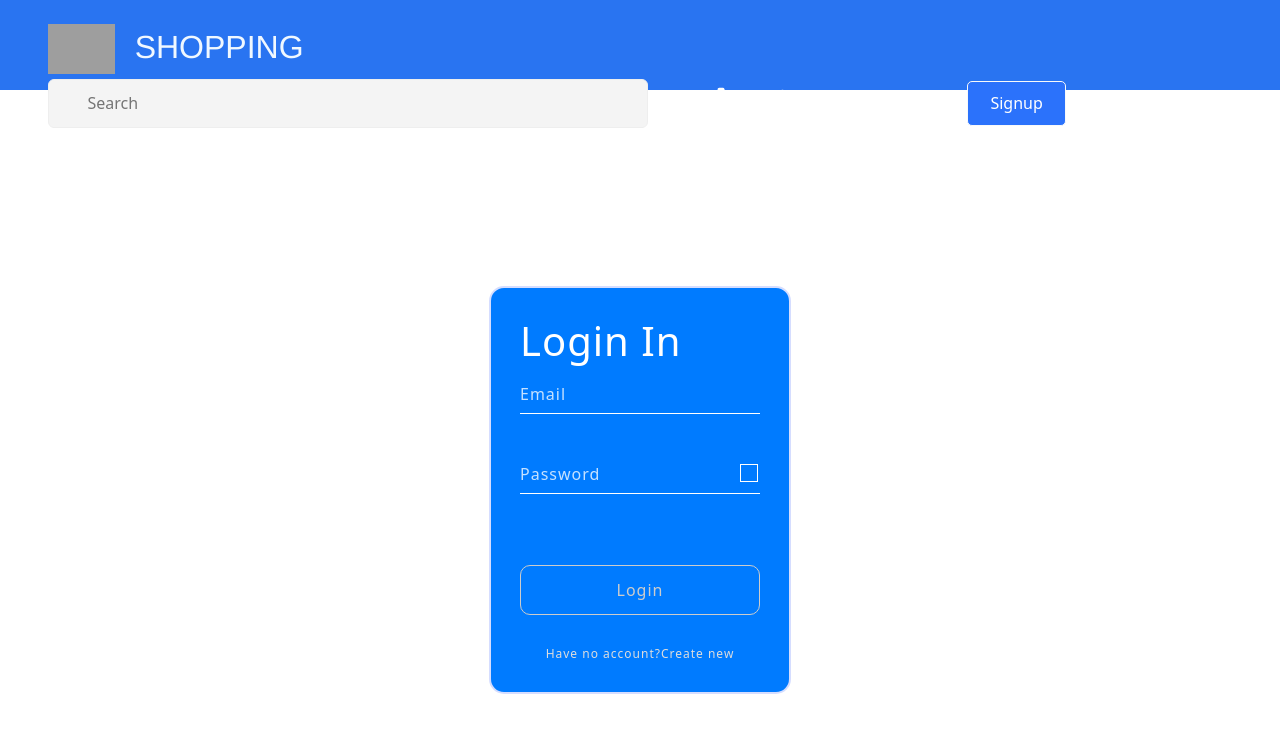
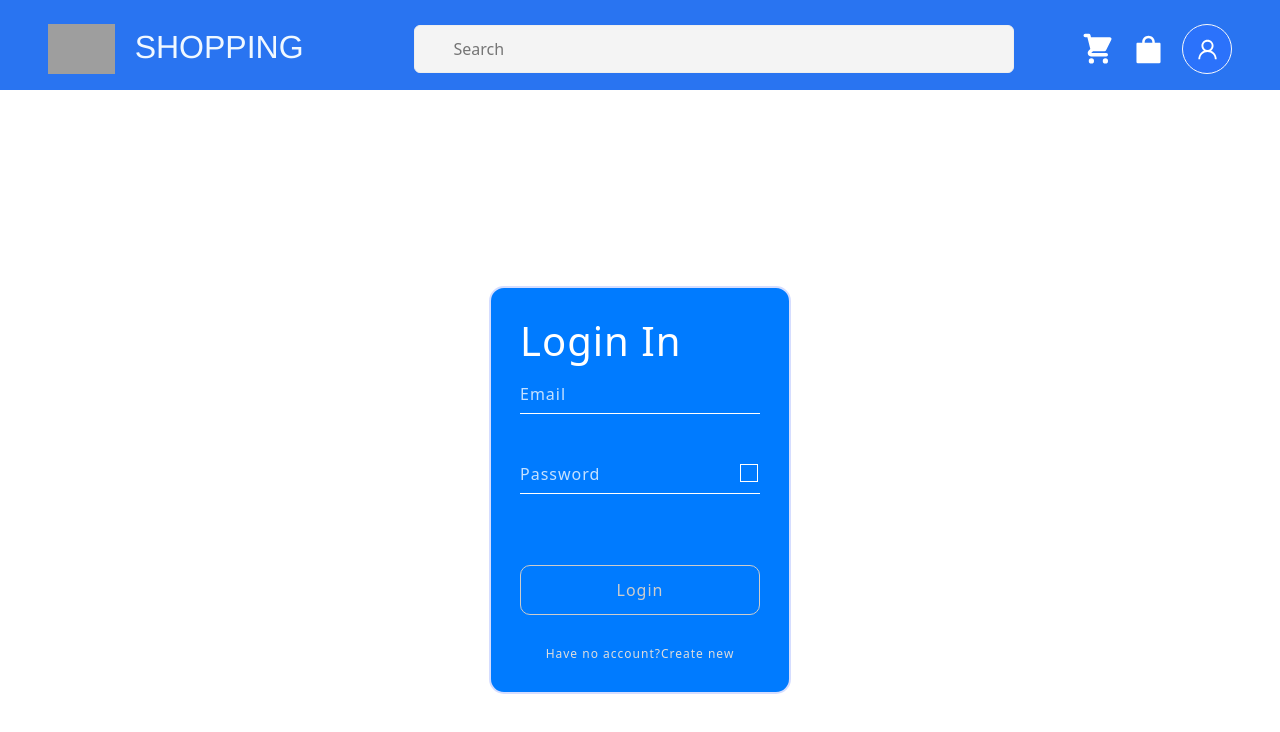
Before and after one commit to Karthick2505/Shopping-cart, a React (Create React App) app: page /login in a window 1280 px wide. Shown: the top 732 px of the page. Built offline with nearby package versions, Linux system fonts and the light colour scheme; no server answers; grey boxes are pictures that could not be loaded.

Commit message:
19Jun 2 Commit

```diff
--- a/src/Ekart/Ekart.css
+++ b/src/Ekart/Ekart.css
@@ -132,6 +132,14 @@
   position: fixed;
   height: 100%;
   overflow: hidden;
+
+}
+.sidebar h1{
+  margin-top: 10px;
+  text-align: center;
+  font-size: 20px;
+  color: #000000;
+
 }
 
 .sidebar a {
@@ -314,9 +322,13 @@ a {
   margin-right: 50px;
 }
 
-.profile {
-  margin: 0 50px;
+.profile{
+  border-radius: 50%;
+  width: 50px;
+  height: 50px;
+  padding: 0;
 }
+
 
 
 
@@ -583,3 +595,8 @@ label {
 .checkout:hover {
   background-color: #494;
 }
+
+.sweetPagination .paginationUL .pageItem .activeButton {
+  color: #f1f2f6;
+  background-color: #2974f1 !important;
+}
--- a/src/Ekart/Ekartmain.js
+++ b/src/Ekart/Ekartmain.js
@@ -97,12 +97,9 @@ function Ekartmain() {
               <form class="search" role="search" onSubmit={submit}>
                 <input value={value} type="text" placeholder="Search" onChange={changeinInput} />
               </form>
-              <Link to="/cart"><HiShoppingCart color='white' size={35} /><span className="badge badge-warning float-right " color='black'>{cartcount>0 ? cartcount : ''}</span></Link>
-              <Link to="/wishlist"><AiFillShopping color='white' size={35} /><span className="badge badge-warning float-right " color='black'>{whishlistcount>0 ? whishlistcount : ''}</span></Link>
-              <a href="#profile" className='profile'>
-                <AiOutlineUser color='white' size={35} />
-              </a>
-              <Link to="/signup"><button class="btn btn-light">Signup</button></Link>
+              <Link to="/cart"><HiShoppingCart  color='white' size={35} /><span className="badge badge-warning float-right " >{cartcount>0 ? cartcount : ''}</span></Link>
+              <Link to="/wishlist"><AiFillShopping color='white' size={35} /><span className="badge badge-warning float-right " >{whishlistcount>0 ? whishlistcount : ''}</span></Link>
+              <Link to="/signup"><button class="btn btn-light profile"><AiOutlineUser  size={25} /></button></Link>
             </div>
           </div>
         </div>
--- a/src/Ekart/component/Ekartdisplay.js
+++ b/src/Ekart/component/Ekartdisplay.js
@@ -14,7 +14,6 @@ function Ekartdisplay(props) {
 
     const [cartcount] = useState([])
     const [count, setcount] = useState([])
-    const [Categorieitem, setCategorieitem] = useState();
     const [CartItems] = useState([]);
     const [Wishlistcount] = useState([])
     const [WishlistItems] = useState([]);
@@ -52,10 +51,7 @@ function Ekartdisplay(props) {
 
     }
 
-    const categorielink = async (cat) => {
-        setCategorieitem(cat)
-        props.changecategorie(Categorieitem)
-    }
+
 
     function checkIfDuplicateExists(arr) {
         return arr.filter((item, index) => arr.indexOf(item) === index);
@@ -64,9 +60,11 @@ function Ekartdisplay(props) {
     return (
         <div className='mt'>
             <div className="sidebar gt">
+                <h1>Catageories</h1>
+                <a className="active" onClick={() => props.changecategorie(' ')}>All</a>
                 {
                     categories.map((cat) => {
-                        return (<><a className="active" value={cat} onClick={() => categorielink(cat)}>{cat}</a></>)
+                        return (<><a className="active" onClick={() => props.changecategorie(cat)}>{cat}</a></>)
                     })
 
                 }
@@ -125,9 +123,12 @@ function Ekartdisplay(props) {
                             navigation={true}
                         />
                     </div>
-                    : <h1 className='text-center ntg'>loading</h1>
+                    :
+                    <div class="text-center mt-4">
+
+                        <h1>Loading ......</h1>
+                    </div>
                 }
-
 
             </div>
 
```
Lines whose indentation alone changed are shown as unchanged.
